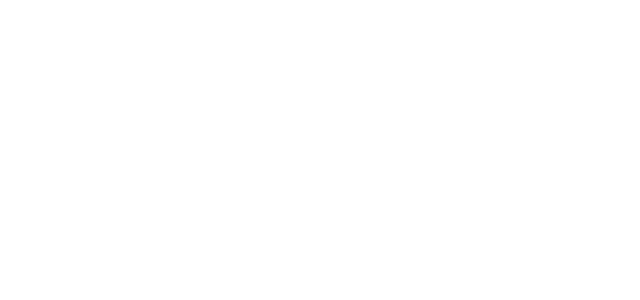
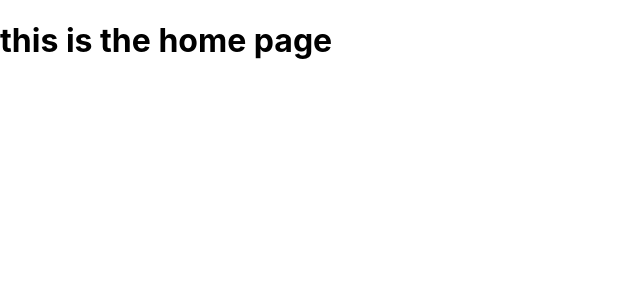
Before and after one commit to back-ticks/1k-restaurant, a React (Create React App) app in the folder 1k-restaurant/: page / in a window 1280 px wide. Shown: the top 300 px of the page, without its empty margins (0-640 px from the left). Built offline with nearby package versions, Linux system fonts and the light colour scheme.

Commit message:
react-router

```diff
--- a/1k-restaurant/package.json
+++ b/1k-restaurant/package.json
@@ -8,6 +8,7 @@
     "@testing-library/user-event": "^13.5.0",
     "react": "^18.1.0",
     "react-dom": "^18.1.0",
+    "react-router-dom": "^6.3.0",
     "react-scripts": "5.0.1",
     "web-vitals": "^2.1.4"
   },
--- a/1k-restaurant/src/App.js
+++ b/1k-restaurant/src/App.js
@@ -1,9 +1,14 @@
 import './App.css';
-
+import {BrowserRouter as Router, Route, Routes} from "react-router-dom";
+import Home from './pages/Home/Home';
 function App() {
   return (
     <div className="App">
-
+      <Router>
+        <Routes>
+          <Route path="/" element={<Home/>} />
+        </Routes>
+      </Router>
     </div>
   );
 }
--- a/1k-restaurant/src/pages/Home/Home.js
+++ b/1k-restaurant/src/pages/Home/Home.js
@@ -0,0 +1,10 @@
+
+const Home=()=>{
+    return (
+        <div>
+            <h1>this is the home page</h1>
+        </div>
+    )
+}
+
+export default Home;
```
Also changed, not shown: 1 other file (tests, documents, lock files or other folders).
